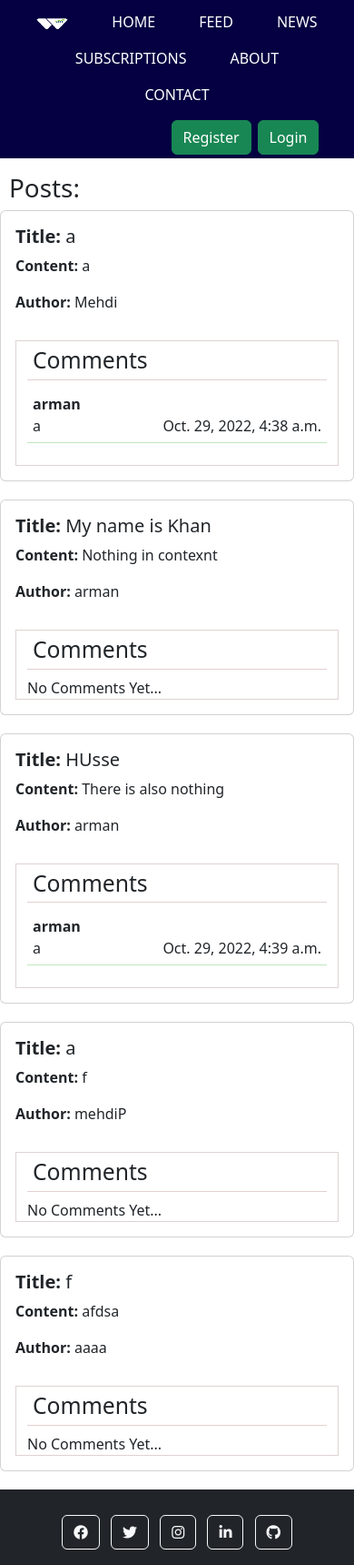
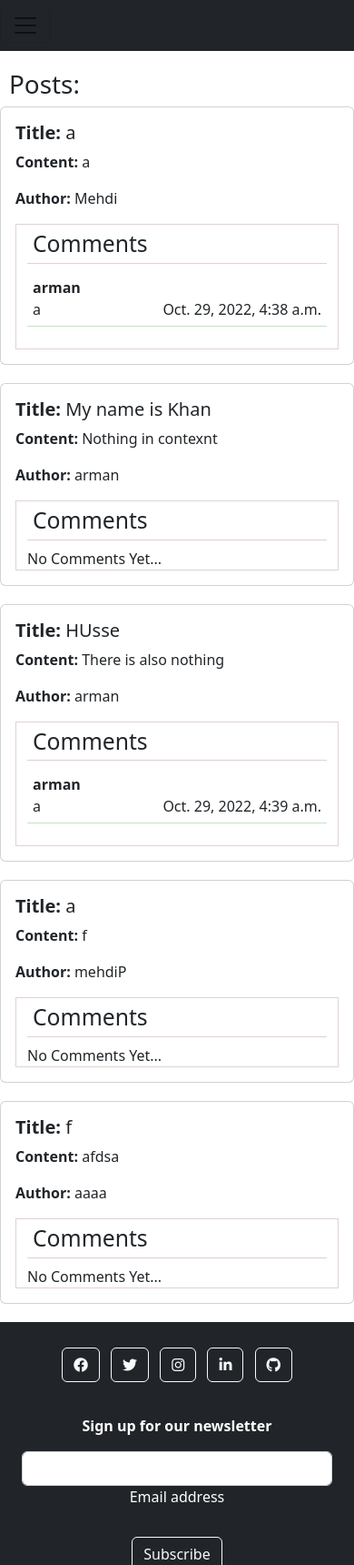
Before and after one commit to mehdialam20002/blogProject, a Django app: page /feed/ in a window 390 px wide. Shown: the top 1720 px of the page at 91% size. Run offline with Django 3.2, Linux system fonts and the light colour scheme; data comes from the database, SQL or seed files in the repository; both versions use the stored data as it was after the commit; some libraries are stand-ins or nearby versions.

Commit message:
all responsive

```diff
--- a/wesapp/templates/about.html
+++ b/wesapp/templates/about.html
@@ -78,7 +78,7 @@
   flex-direction: row;
 }
 .whole-cont{
-  margin-top: 20px;
+  margin-top: 0px;
   margin-bottom: 100px;
 }
 @media screen and (max-width: 600px) {
@@ -93,14 +93,14 @@
   flex-direction: column;
 }
   .whole-cont{
-  margin-top: 140px;
+  margin-top: 0px;
   margin-bottom: 40px;
 }
 }
 
 </style>
 </head>
-<body style="padding-top: 33px;">
+<body>
 <div class="whole-cont">
 <div class="about-section">
   <h1>About Us </h1>
--- a/wesapp/templates/contact.html
+++ b/wesapp/templates/contact.html
@@ -4,7 +4,7 @@
 <style>
     .contactt{
 
-        margin: 130px 200px 80px 200px;
+        margin: 0px 200px 80px 200px;
     }
     @media screen and (max-width: 600px) {
 
@@ -12,7 +12,7 @@
             /* margin: auto; */
             margin-left: 20px;
             margin-right: 20px;
-            margin-top: 190px;
+            margin-top: 20px;
             margin-bottom: 20px;
         }
     }
--- a/wesapp/templates/feed.html
+++ b/wesapp/templates/feed.html
@@ -61,14 +61,14 @@
     .containerr{
         display: flex;
         flex-direction: column;
-        margin-top: 220px;
+        margin-top: 0px;
        margin-left: 90px;
        margin-right: 97px;
        margin-bottom: 20px;
 
     }
     .card{
-        margin-top: 40px;
+        margin-top: 0px;
         /* margin-left: 0px; */
         margin: auto;
         width: 100%;
@@ -206,7 +206,7 @@
     .containerr{
         display: flex;
         flex-direction: row;
-        margin-top: 94px;
+        margin-top: 0px;
         justify-content:
         space-between;
         margin-left: 300px;
@@ -230,7 +230,7 @@
 border: 1px solid rgb(224, 210, 210);
     }
     .aa{
-  margin-top: 80px;
+  margin-top: 20px;
    margin-left:10px;
 }
 
@@ -252,14 +252,14 @@
     .containerr{
         display: flex;
         flex-direction: column;
-        margin-top: 220px;
+        margin-top: 0px;
        margin-left: 90px;
        margin-right: 97px;
        margin-bottom: 20px;
 
     }
     .card{
-        margin-top: 40px;
+        margin-top: 0px;
         /* margin-left: 0px; */
         margin: auto;
         width: 100%;
@@ -274,7 +274,7 @@
       justify-content: space-between;
     }
     .com{
-margin-top: 30px;
+margin-top: 0px;
 border: 1px solid rgb(224, 210, 210);
     }
     .both{
@@ -284,7 +284,7 @@
       justify-content: space-between;
     }
     .aa{
-  margin-top:190px;
+  margin-top:20px;
   margin-left:10px;
 }
 
--- a/wesapp/templates/home.html
+++ b/wesapp/templates/home.html
@@ -16,6 +16,10 @@
 
     </style>
     <link href="https://cdn.jsdelivr.net/npm/bootstrap@5.2.2/dist/css/bootstrap.min.css" rel="stylesheet" integrity="sha384-Zenh87qX5JnK2Jl0vWa8Ck2rdkQ2Bzep5IDxbcnCeuOxjzrPF/et3URy9Bv1WTRi" crossorigin="anonymous">
+
+
+
+
   </head>
   <body>
 
@@ -23,12 +27,13 @@
         {% if request.user.is_authenticated %}
 
 
+        <nav class="navbar navbar-expand-lg bg-dark">
 
-        <div>
-          <div style="background-color: #040041; " class="container-fluid  fixed-top mb-5 text-white p-1 ">
-      <header class="d-flex  flex-wrap align-items-center  justify-content-center text-white justify-content-md-between py-1  ">
-        <ul class="nav col-12 col-md-auto mb-2 justify-content-center mb-md-0">
-
+            <button class="navbar-toggler" type="button" data-bs-toggle="collapse" data-bs-target="#navbarSupportedContent" aria-controls="navbarSupportedContent" aria-expanded="false" aria-label="Toggle navigation">
+              <span class="navbar-toggler-icon"></span>
+            </button>
+            <div class="collapse navbar-collapse" id="navbarSupportedContent">
+              <ul class="navbar-nav me-auto mb-2 mb-lg-0">
 
           <li><a href="/" class="nav-link text-white  link-success px-4 "  >
             <img src="/static/images/WeStock.png" alt="" height="12px" width="35px"></a></li>
@@ -61,15 +66,22 @@
 
          <li style="list-style: none;"><a href="{% url 'profile' %} "class=" nav-link text-white px-2 pt-2 link-success  "> Welcome, <span style=" text-transform: uppercase " >{{request.user.username}}</span></a></li>
           <a  href={% url 'logout_user' %} type="button" class=" btn btn-success ">Logout</a>
+          </ul>
+        </div>
+      </div>
+    </nav>
+
       </div>
 
       {% else %}
 
+      <nav class="navbar navbar-expand-lg bg-dark">
 
-      <div>
-        <div style="background-color: #040041;" class="container-fluid fixed-top mb-5 text-white ">
-    <header class="d-flex  flex-wrap align-items-center  justify-content-center text-white justify-content-md-between py-1 mb- ">
-      <ul class="nav col-12 col-md-auto mb-2 justify-content-center mb-md-0">
+        <button class="navbar-toggler" type="button" data-bs-toggle="collapse" data-bs-target="#navbarSupportedContent" aria-controls="navbarSupportedContent" aria-expanded="false" aria-label="Toggle navigation">
+          <span class="navbar-toggler-icon"></span>
+        </button>
+        <div class="collapse navbar-collapse" id="navbarSupportedContent">
+          <ul class="navbar-nav me-auto mb-2 mb-lg-0">
 
 
 
@@ -102,15 +114,18 @@
 
       {% endif %}
 
-
-    </header>
+    </ul>
   </div>
-    </div>
-
-
+</div>
+</nav>
+</div>
 
 
 
     <script src="https://cdn.jsdelivr.net/npm/bootstrap@5.2.2/dist/js/bootstrap.bundle.min.js" integrity="sha384-OERcA2EqjJCMA+/3y+gxIOqMEjwtxJY7qPCqsdltbNJuaOe923+mo//f6V8Qbsw3" crossorigin="anonymous"></script>
+
+    <script src="https://cdn.jsdelivr.net/npm/@popperjs/core@2.11.6/dist/umd/popper.min.js" integrity="sha384-oBqDVmMz9ATKxIep9tiCxS/Z9fNfEXiDAYTujMAeBAsjFuCZSmKbSSUnQlmh/jp3" crossorigin="anonymous"></script>
+    <script src="https://cdn.jsdelivr.net/npm/bootstrap@5.2.2/dist/js/bootstrap.min.js" integrity="sha384-IDwe1+LCz02ROU9k972gdyvl+AESN10+x7tBKgc9I5HFtuNz0wWnPclzo6p9vxnk" crossorigin="anonymous"></script>
+
   </body>
 </html>
--- a/wesapp/templates/home_body.html
+++ b/wesapp/templates/home_body.html
@@ -15,7 +15,7 @@
     <style>
         @media screen and (max-width:600px){
 #hero{
-    margin-top: 100px;
+    /* margin-top: 100px; */
 }
 
         }
--- a/wesapp/templates/login.html
+++ b/wesapp/templates/login.html
@@ -54,7 +54,7 @@
     }
 
     .logiin{
-      margin-top: 200px;
+      margin-top: 0px;
       width: 100%;
       display: flex;
       flex-direction: column;
@@ -67,7 +67,7 @@
       box-shadow: rgba(0, 0, 0, 0.35) 0px 5px 15px;
     }
     </style>
-}
+
 
     </style>
 
--- a/wesapp/templates/mypost.html
+++ b/wesapp/templates/mypost.html
@@ -23,7 +23,7 @@
         }
     </style>
 </head>
-<body style="margin-top: 70px;">
+<body >
     {% if myposts %}
     <h1 style="margin-left: 100px; margin-bottom:50px">My Posts :</h1>
     {% for mypost in myposts %}
--- a/wesapp/templates/news.html
+++ b/wesapp/templates/news.html
@@ -18,18 +18,18 @@
             justify-content: c;
         }
 .a{
-    margin-top: 100px;
+    margin-top: 0px;
 }
         @media screen and (max-width: 600px) {
             .news_container{
             display: flex;
 
-            margin-top: 40px;
+            /* margin-top: 40px; */
 
             margin-left: 200px;
         }
         .a{
-    margin-top: 200px;
+    /* margin-top: 200px; */
 }
 
 
--- a/wesapp/templates/profile.html
+++ b/wesapp/templates/profile.html
@@ -26,7 +26,7 @@
 
         @media screen and (max-width: 600px) {
     .profilee{
-            margin-top: 200px;
+            margin-top: 30px;
             margin-bottom: 60px;
             margin-left: 0px;
              margin-right: 0px;
--- a/wesapp/templates/register.html
+++ b/wesapp/templates/register.html
@@ -21,7 +21,7 @@
             gap: 12px;
         }
 .marg{
-  margin-top: 60px;
+  margin-top: 20px;
 }
         @media screen and (max-width:600px){
           .imag{
@@ -29,7 +29,7 @@
             width: 0px;
           }
           .marg{
-  margin-top: 160px;
+  margin-top: 0px;
 }
         }
     </style>
--- a/wesapp/templates/subscription.html
+++ b/wesapp/templates/subscription.html
@@ -83,14 +83,14 @@
       }
 
       .s{
-        margin-top: 90px;
+        margin-top: 0px;
       }
       @media screen and (max-width: 600px) {
         .bd-placeholder-img-lg {
           font-size: 3.5rem;
         }
         .s{
-          margin-top: 200px;
+          margin-top: 20px;
         }
       }
 
```
Also changed, not shown: db.sqlite3.
